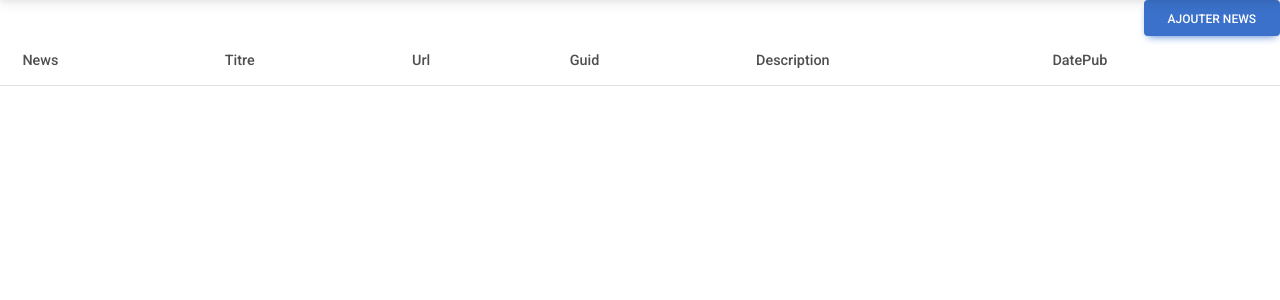
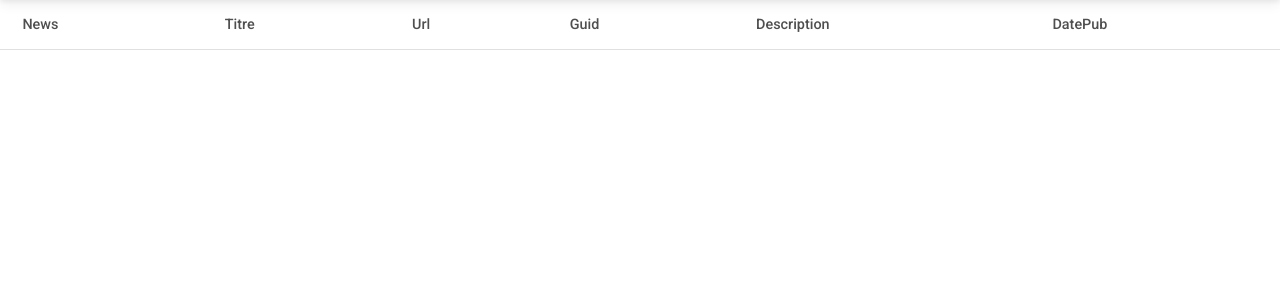
Before and after one commit to LouisDuf/PHP-Flux-RSS, a PHP site: page /Vue/listeNews.php in a window 1280 px wide. Shown: the part 59-359 px from the top of the page. Run offline with PHP 8.4, Linux system fonts and the light colour scheme; lists and menus that the app fills with data are empty.

Commit message:
suppression du bouton ajouter news

```diff
--- a/Vue/listeNews.php
+++ b/Vue/listeNews.php
@@ -8,13 +8,13 @@
         require("navbar.php")
         ?>
         <div class="page-content page-container" id="page-content">
-            <div class="d-flex justify-content-end">
+            <!--<div class="d-flex justify-content-end">
                 <a href="index.php?action=pageAjoutFlux">
                 <button type="button" class="btn btn-primary">
                     Ajouter News
                 </button>
                 </a>
-            </div>
+            </div>-->
             <div>
                 <table class="table">
                     <thead>
```
